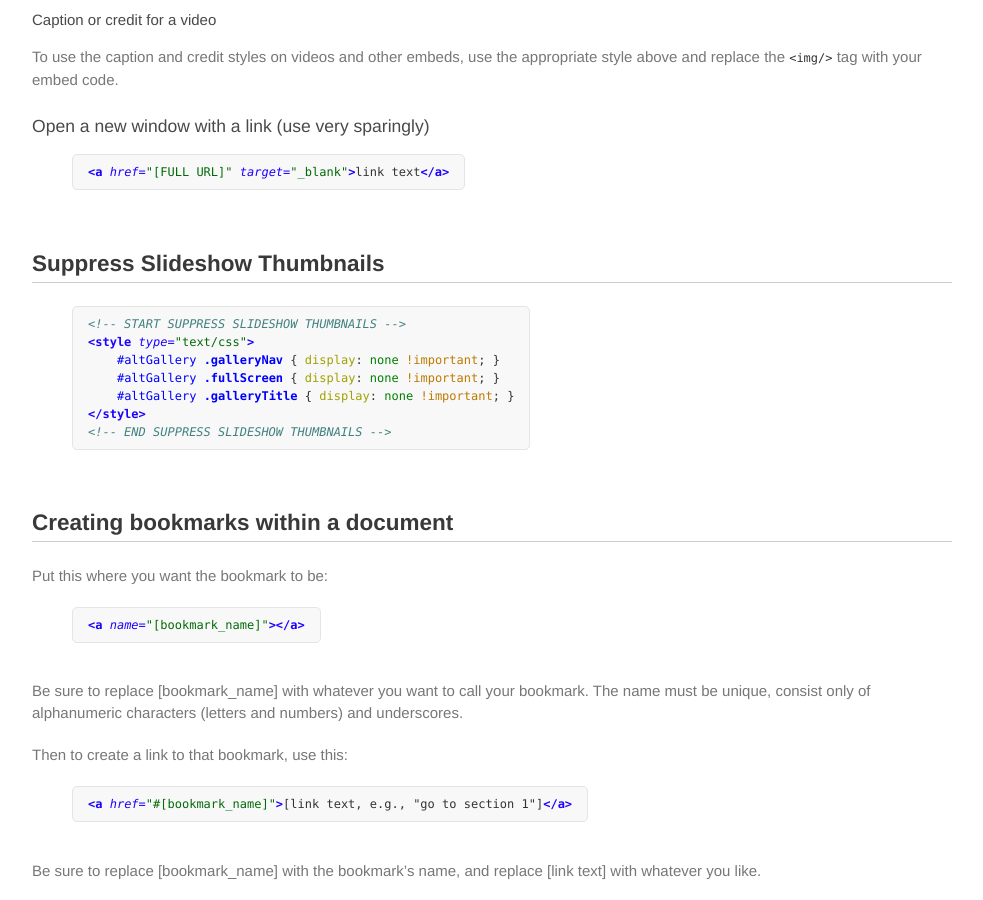
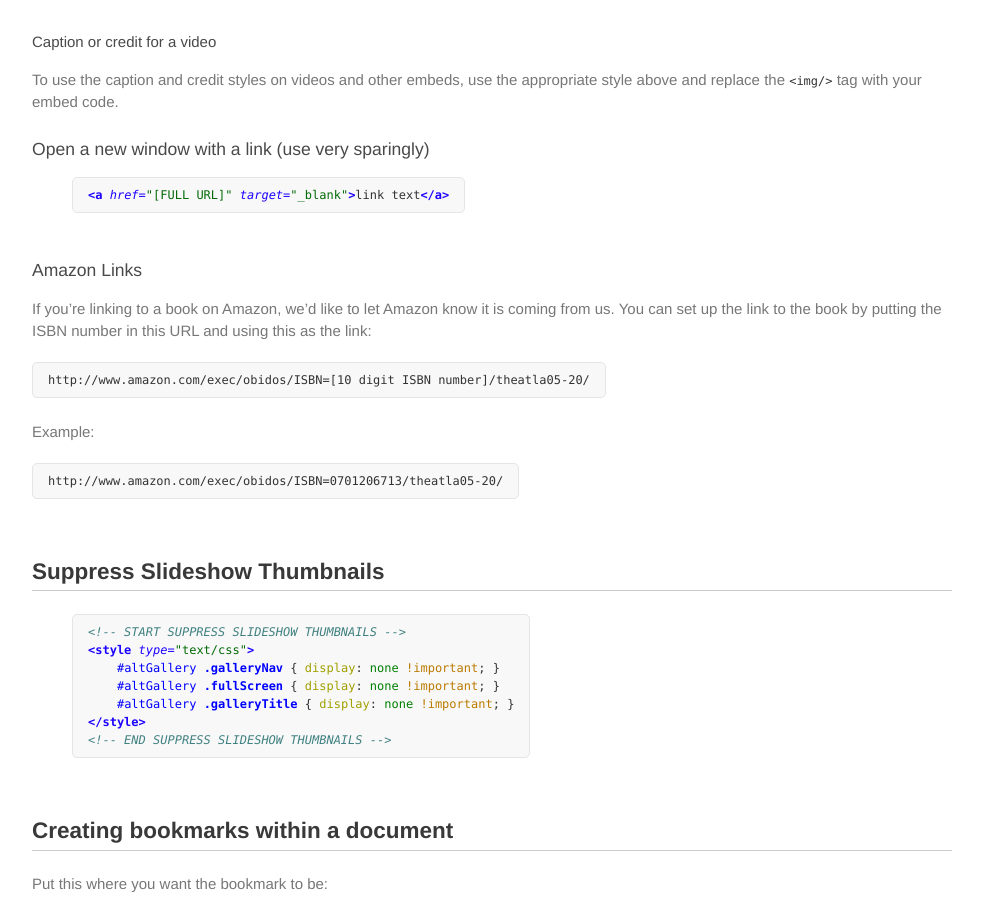
Before and after one commit to Atlantic57/html-snippets, a Jekyll site: the page built from index.md, in a window 1280 px wide and 900 px high, scrolled down 2670 px. Shown: the whole window, without its empty margins (148-1131 px from the left). Built offline with Jekyll 4.4.1, drawn with Linux system fonts in a browser that asks for light colours.

Commit message:
Add Amazon affiliate link instructions for books. refs #3835

```diff
--- a/index.md
+++ b/index.md
@@ -143,6 +143,17 @@ To use the caption and credit styles on videos and other embeds, use the appropr
 {% highlight html %}
 <a href="[FULL URL]" target="_blank">link text</a>
 {% endhighlight %}
+
+
+### Amazon Links
+
+If you're linking to a book on Amazon, we'd like to let Amazon know it is coming from us. You can set up the link to the book by putting the ISBN number in this URL and using this as the link:
+
+    http://www.amazon.com/exec/obidos/ISBN=[10 digit ISBN number]/theatla05-20/
+
+Example:
+
+    http://www.amazon.com/exec/obidos/ISBN=0701206713/theatla05-20/
 
 ## Suppress Slideshow Thumbnails
 
```
